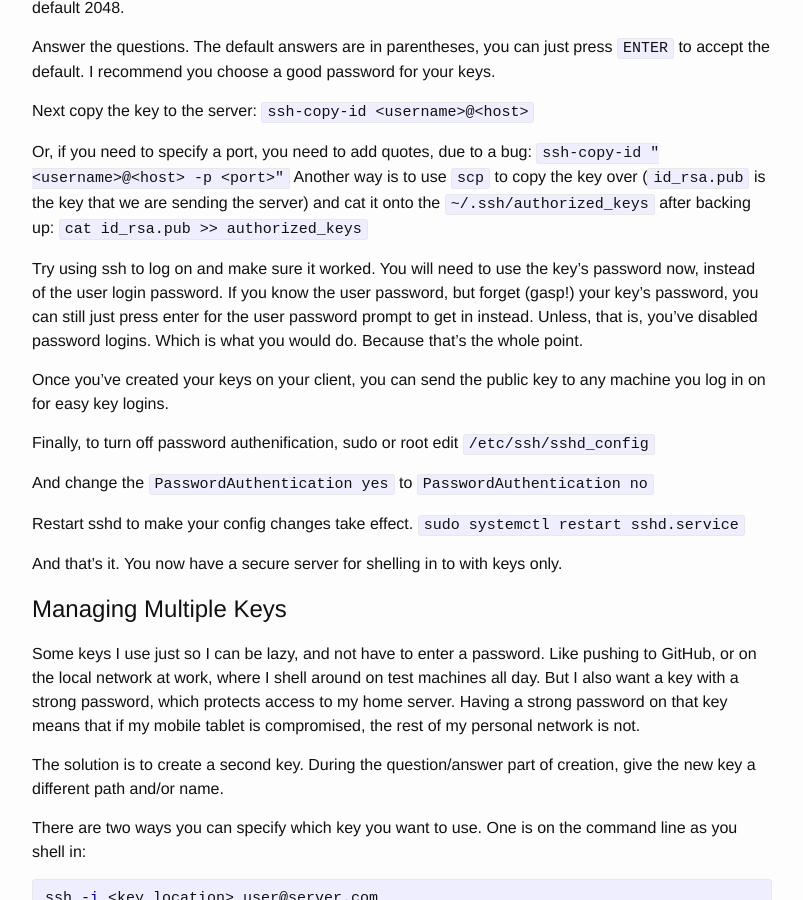
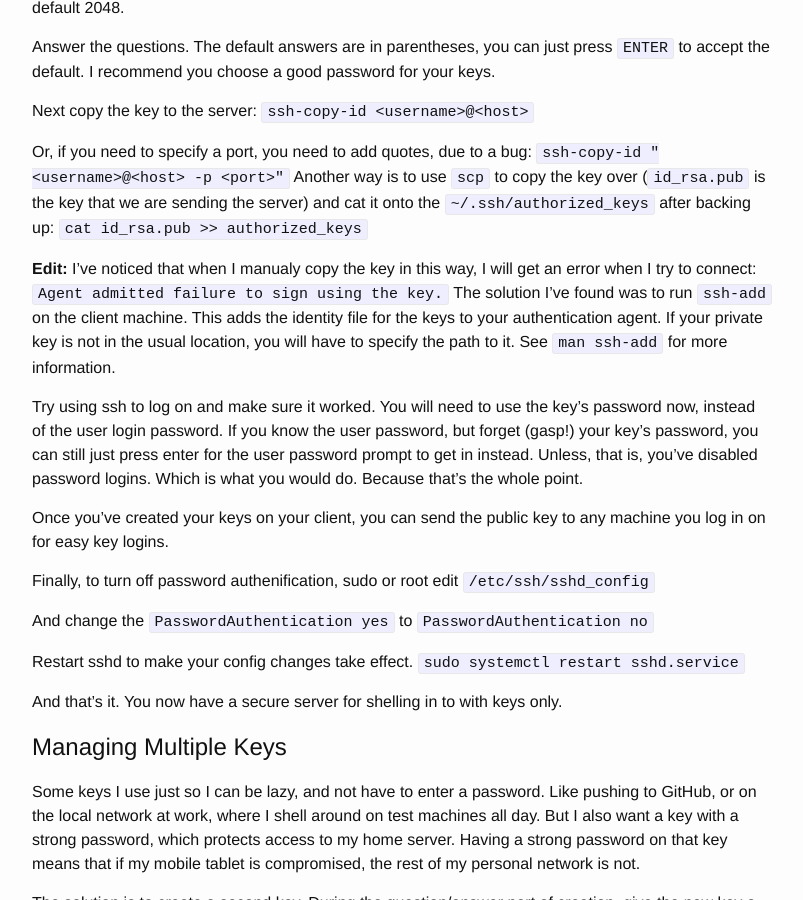
Before and after one commit to erickveil/erickveil.github.com, a Jekyll site: the page built from _posts/2016-03-06-How-To-Secure-Your-SSH-Login-With-Keys.md, in a window 1280 px wide and 900 px high, scrolled down 1580 px. Shown: the whole window, without its empty margins (238-1041 px from the left). Built offline with Jekyll 4.4.1, drawn with Linux system fonts in a browser that asks for light colours.

Commit message:
Added edit to ssh key login article.
Discovered an issue when manually copying a public key to a server.

```diff
--- a/_posts/2016-03-06-How-To-Secure-Your-SSH-Login-With-Keys.md
+++ b/_posts/2016-03-06-How-To-Secure-Your-SSH-Login-With-Keys.md
@@ -93,6 +93,13 @@ sending the server) and
 cat it onto the `~/.ssh/authorized_keys` after backing up:
 `cat id_rsa.pub >> authorized_keys`
 
+**Edit:** I've noticed that when I manualy copy the key in this way, I will get
+an error when I try to connect: `Agent admitted failure to sign using the key.`
+The solution I've found was to run `ssh-add` on the client machine. This adds
+the identity file for the keys to your authentication agent. If your private
+key is not in the usual location, you will have to specify the path to it. See
+`man ssh-add` for more information.
+
 Try using ssh to log on and make sure it worked.
 You will need to use the key's password now, instead of the user login
 password.
```
